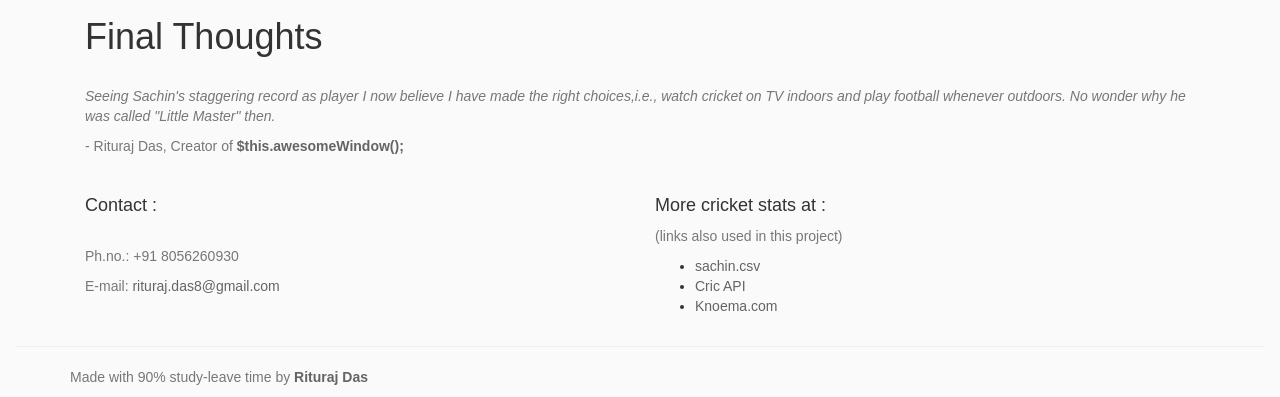
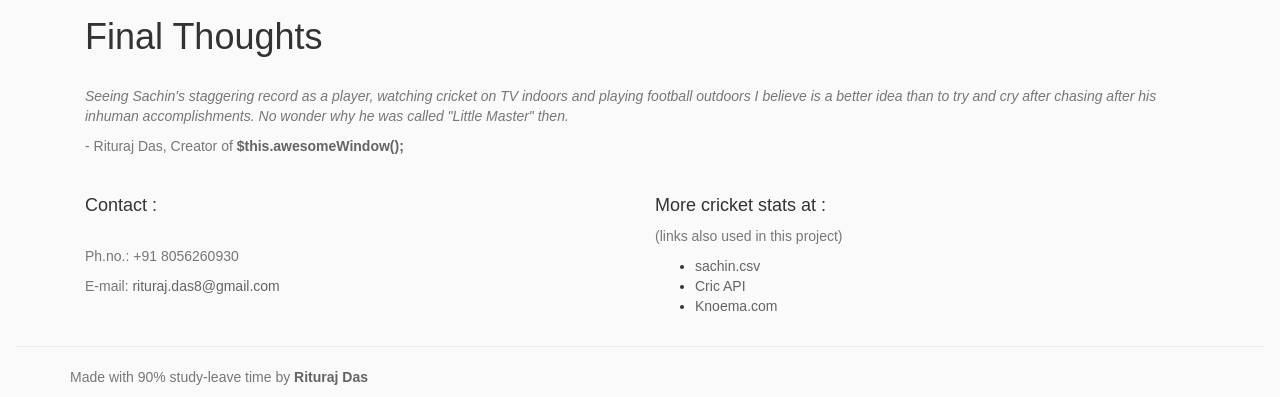
Before and after one commit to riturajDas/socialCops, a website: page index.html in a window 1280 px wide. Shown: the part 2506-2903 px from the top of the page. Drawn offline with nearby package versions, Linux system fonts and the light colour scheme; no server answers; files whose address does not match are found by name.

Commit message:
changed my conclusions a bit

```diff
--- a/index.html
+++ b/index.html
@@ -68,7 +68,7 @@
         <div class="col-sm-12">
           <h1>Final Thoughts</h1>
           <br>
-          <p class="text-muted"><em>Seeing Sachin's staggering record as player I now believe I have made the right choices,i.e., watch cricket on TV indoors and play football whenever outdoors. No wonder why he was called "Little Master" then.</em></p>
+          <p class="text-muted"><em>Seeing Sachin's staggering record as a player, watching cricket on TV indoors and playing football outdoors I believe is a better idea than to try and cry after chasing after his inhuman accomplishments. No wonder why he was called "Little Master" then.</em></p>
           <p class="text-muted">- Rituraj Das, Creator of <strong><a href="http://slayerone.esy.es/SocialCops/index.html">$this.awesomeWindow();</a></strong></p>
           <br>
         </div>
```
